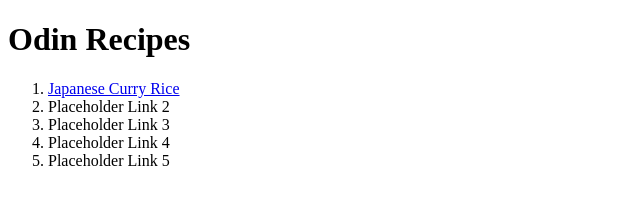
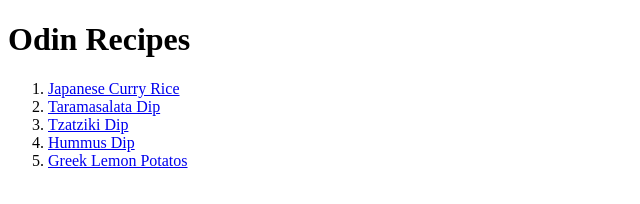
Before and after one commit to Hermloth/odin_recipies, a plain HTML site: page index.html in a window 1280 px wide. Shown: the whole page, without its empty margins (0-640 px from the left). Drawn offline with Linux system fonts and the light colour scheme.

Commit message:
push index html where it was missed in the last commit

```diff
--- a/index.html
+++ b/index.html
@@ -8,10 +8,10 @@
         <h1>Odin Recipes</h1>
         <ol>
             <li><a href="./recipes/japanesecurry.html" target="_blank">Japanese Curry Rice</a></li>
-            <li>Placeholder Link 2</li>
-            <li>Placeholder Link 3</li>
-            <li>Placeholder Link 4</li>
-            <li>Placeholder Link 5</li>
+            <li><a href="./recipes/taramasalata.html" target="_blank">Taramasalata Dip</a></li>
+            <li><a href="./recipes/tzatziki.html" target="_blank">Tzatziki Dip</a></li>
+            <li><a href="./recipes/hummus.html" target="_blank">Hummus Dip</a></li>
+            <li><a href="./recipes/greeklemonpotatos.html" target="_blank">Greek Lemon Potatos</a></li>
         </ol>
     </body>
 </html>
```
